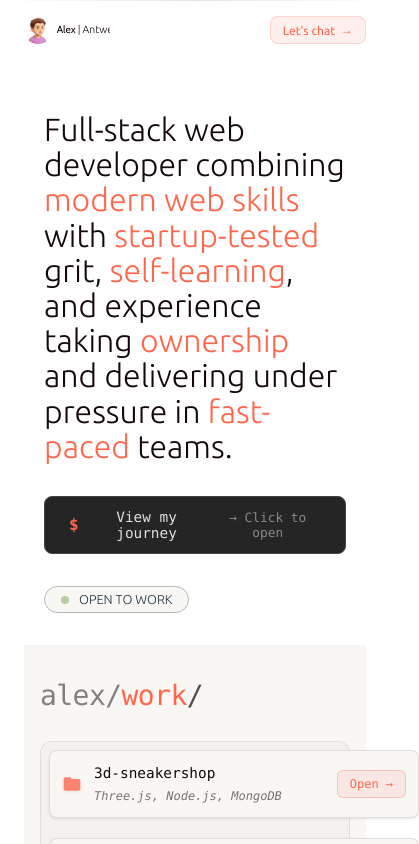
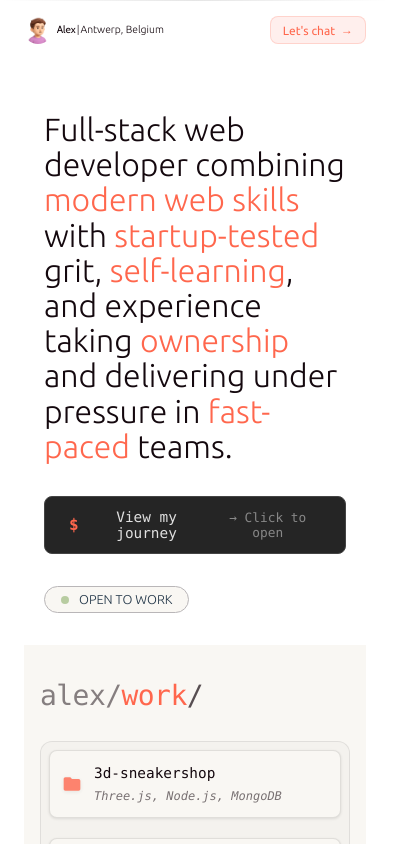
Before and after one commit to atoolate/portfolio-rebuild, a Vue app: page / in a window 390 px wide. Shown: the top 844 px of the page, 419 px wide, since content can reach past the window. Built offline with nearby package versions, Linux system fonts and the light colour scheme.

Commit message:
feat: enhance mobile responsiveness for Folder and Navbar components

```diff
--- a/src/components/Folder.vue
+++ b/src/components/Folder.vue
@@ -220,4 +220,11 @@ const navigateToWork = () => {
     font-size: 0.75rem;
   }
 }
+
+/* mobile, hide action buttons and avoid overflow */
+@media (max-width: 480px) {
+  .folder-actions {
+    display: none; /* Hide action buttons on mobile */
+  }
+}
 </style>
--- a/src/components/Navbar.vue
+++ b/src/components/Navbar.vue
@@ -63,6 +63,24 @@ const scrollToContact = () =>
 .avatar-location {
   font-weight: 300;
 }
+
+/* responsive styles */
+@media (max-width: 480px) {
+  .avatar-container {
+    width: auto;
+  }
+
+  .avatar {
+    width: 36px;
+  }
+
+  .avatar-text {
+    font-size: 0.75em;
+    gap: 0.1em;
+  }
+
+}
+
 .navbar {
   color: var(--text-color);
   padding: 1em 0;
```
